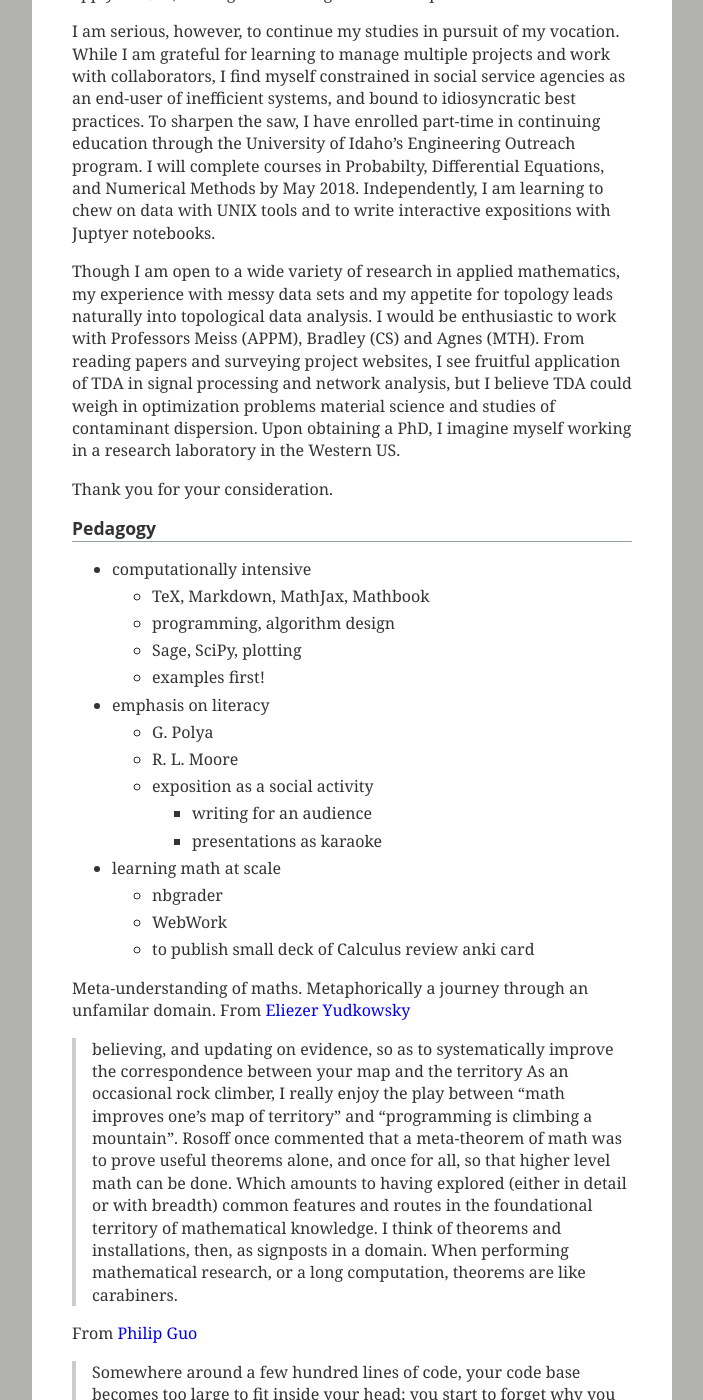
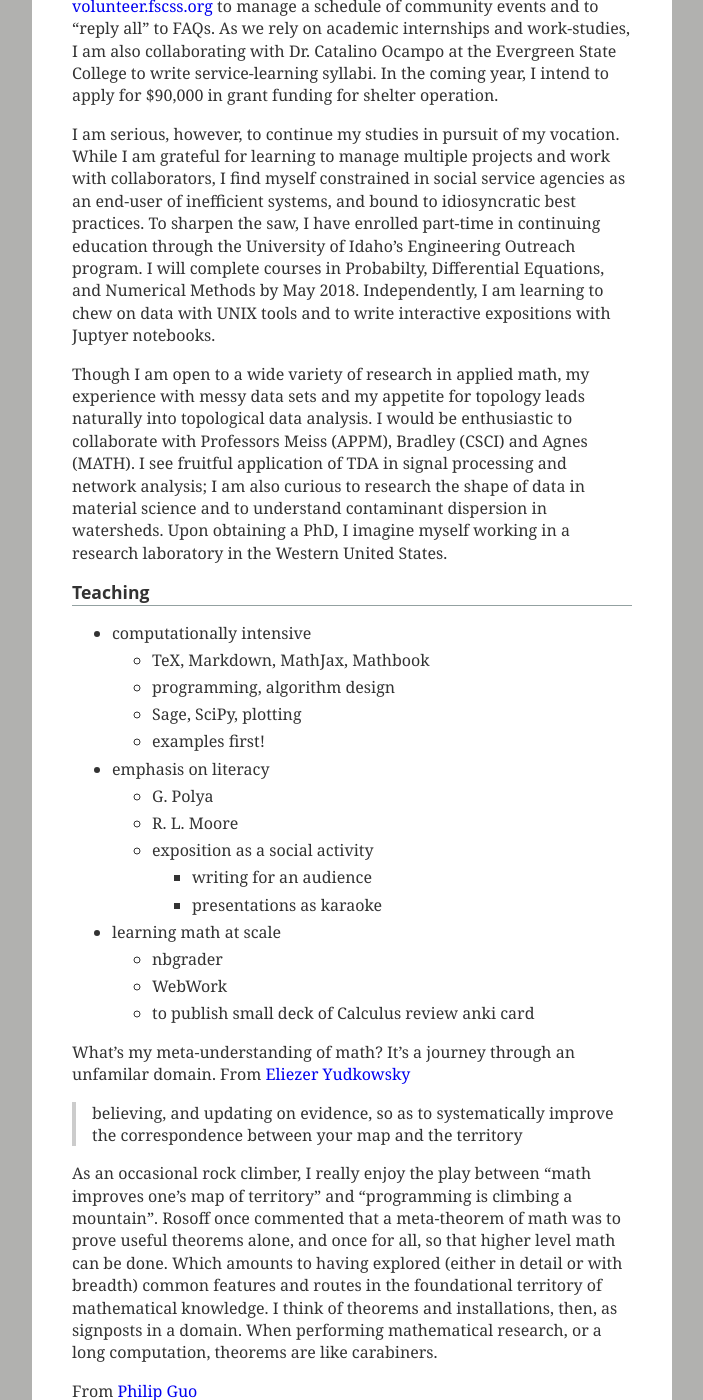
Before and after one commit to coltongrainger/blog, a Jekyll site: the page built from _posts/2017-11-28-personal-statement.md, in a window 1280 px wide and 1400 px high, scrolled down 1642 px. Shown: the whole window, without its empty margins (288-991 px from the left). Built offline with Jekyll 4.4.1, drawn with Linux system fonts in a browser that asks for light colours; our own code applies the rules of GitHub Pages for plain Markdown files; formulas are drawn with MathJax 3; some of the changed text lies outside the part shown.

Commit message:
final touch before TeX

```diff
--- a/_posts/2017-11-28-personal-statement.md
+++ b/_posts/2017-11-28-personal-statement.md
@@ -5,6 +5,10 @@
 status: draft
 mathjax: true
 ---
+
+I aim to obtain a PhD in Mathematics, and my career aspiration is to become an applied mathematician.
+
+## Experience
 
 The robustness of a mathematical method determines its utility. Just imagine designing a communication network that fails to account for dynamical perturbations, or modeling an epidemic with strictly deterministic differential equations. My goal, then, is to research robust topological methods for data analysis and physical applied mathematics. My interests, from abstract to concrete, include algebraic topology, dynamical systems, and scientific computation.
 
@@ -16,9 +20,9 @@
 
 [^study]: C. Grainger, [Applications of Galois Theory: Monodromy Groups and Fuchsian Differential Equation](http://coltongrainger.com/documents/cgrainger_coursework_galois_poster.pdf), The College of Idaho Student Research Conference, 2016.
 
-At the same time, I studied point-set topology under Dr. Dave Rosoff. He led a small class in a modified Moore method: no lecture, only assigned theorems and student presentations. I built foundations from counter examples, often finding erratum in our notes by discovering non-intuitive spaces, e.g., consider a space $X$ whose open sets are exactly those sets with countable complements. Let $A \subset X$. For a every topological space, it is known "if $x_i \in A$ for each $i \in \mathrm{N}$ and $x_i \to x$, then $x$ is in the closure of $A$", but in our case, the converse fails to hold, as $X$ is not a second countable topology. We sampled category theory and progressed upto connectivity and compactness. I am enthusiastic to build from these *Grundlagen* upto higher applications, one of which I reached in my senior study, another of which Nikki Sanderson demonstrated ahead of me.
+At the same time, I studied point-set topology under Dr. Dave Rosoff. He led a small class in a modified Moore method: no lecture, only assigned theorems and student presentations. I built foundations from counter examples, often finding erratum in our notes by discovering non-intuitive spaces, e.g., consider a space $X$ whose open sets are exactly those sets with countable complements. Let $A \subset X$. For a every topological space, it is known "if $x_i \in A$ for each $i \in \mathrm{N}$ and $x_i \to x$, then $x$ is in the closure of $A$", but in our case, the converse fails to hold, as $X$ is not a second countable topology. We sampled category theory and progressed upto connectivity and compactness. I am enthusiastic to build from these *Grundlagen* up to higher results, one of which I reached in my senior study, another of which Nikki Sanderson demonstrated ahead of me.
 
-I have gained insight on the necessity of *applications* (esp. ones with positive societal impact) by completing two years of voluntary service: in Houston, TX at a refugee resettlement agency and in Olympia, WA at a homeless shelter for families.
+I have gained insight on the necessity of *applications* (esp. with positive societal impact) by completing two years of voluntary service: in Houston, TX at a refugee resettlement agency and in Olympia, WA at a homeless shelter for families.
 
 In Houston, under Shaoli Bhadra, I developed novel, scalable [resources](https://github.com/coltongrainger/ymca-resources) for refugee case management. I learned to query Google Maps API and created a [map of clinics and languages spoken](https://drive.google.com/open?id=1kk9yn6-4nifHLIf2tGYbW_7PiYo&usp=sharing). I wrote bug reports for the implementation of a SQL case-notes database, and, when Texas cut funding for Refugee Medical Assistance, I contributed to a data management plan for the transition from state to federal indigent medical care.
 
@@ -26,11 +30,9 @@
 
 I am serious, however, to continue my studies in pursuit of my vocation. While I am grateful for learning to manage multiple projects and work with collaborators, I find myself constrained in social service agencies as an end-user of inefficient systems, and bound to idiosyncratic best practices. To sharpen the saw, I have enrolled part-time in continuing education through the University of Idaho's Engineering Outreach program. I will complete courses in Probabilty, Differential Equations, and Numerical Methods by May 2018. Independently, I am learning to chew on data with UNIX tools and to write interactive expositions with Juptyer notebooks.
 
-Though I am open to a wide variety of research in applied mathematics, my experience with messy data sets and my appetite for topology leads naturally into topological data analysis. I would be enthusiastic to work with Professors Meiss (APPM), Bradley (CS) and  Agnes (MTH). From reading papers and surveying project websites, I see fruitful application of TDA in signal processing and network analysis, but I believe TDA could weigh in optimization problems material science and studies of contaminant dispersion. Upon obtaining a PhD, I imagine myself working in a research laboratory in the Western US.
+Though I am open to a wide variety of research in applied math, my experience with messy data sets and my appetite for topology leads naturally into topological data analysis. I would be enthusiastic to collaborate with Professors Meiss (APPM), Bradley (CSCI) and Agnes (MATH). I see fruitful application of TDA in signal processing and network analysis; I am also curious to research the shape of data in material science and to understand contaminant dispersion in watersheds. Upon obtaining a PhD, I imagine myself working in a research laboratory in the Western United States.
 
-Thank you for your consideration.
-
-## Pedagogy
+## Teaching
 
 - computationally intensive
 	- TeX, Markdown, MathJax, Mathbook
@@ -48,8 +50,9 @@
 	- WebWork
 	- to publish small deck of Calculus review anki card
 
-Meta-understanding of maths. Metaphorically a journey through an unfamilar domain. From [Eliezer Yudkowsky](http://lesswrong.com/lw/31/what_do_we_mean_by_rationality/)
+What's my meta-understanding of math? It's a journey through an unfamilar domain. From [Eliezer Yudkowsky](http://lesswrong.com/lw/31/what_do_we_mean_by_rationality/)
 > believing, and updating on evidence, so as to systematically improve the correspondence between your map and the territory
+
 As an occasional rock climber, I really enjoy the play between "math improves one's map of territory" and "programming is climbing a mountain". Rosoff once commented that a meta-theorem of math was to prove useful theorems alone, and once for all, so that higher level math can be done. Which amounts to having explored (either in detail or with breadth) common features and routes in the foundational territory of mathematical knowledge. I think of theorems and installations, then, as signposts in a domain. When performing mathematical research, or a long computation, theorems are like carabiners.
 
 From [Philip Guo](https://www.oreilly.com/ideas/code-carabiners-essential-protection-tools-for-safe-programming)
```
